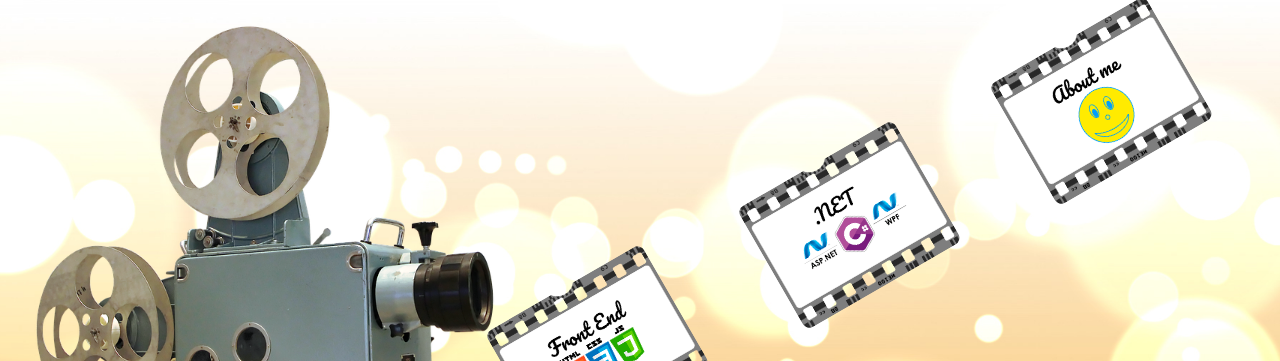
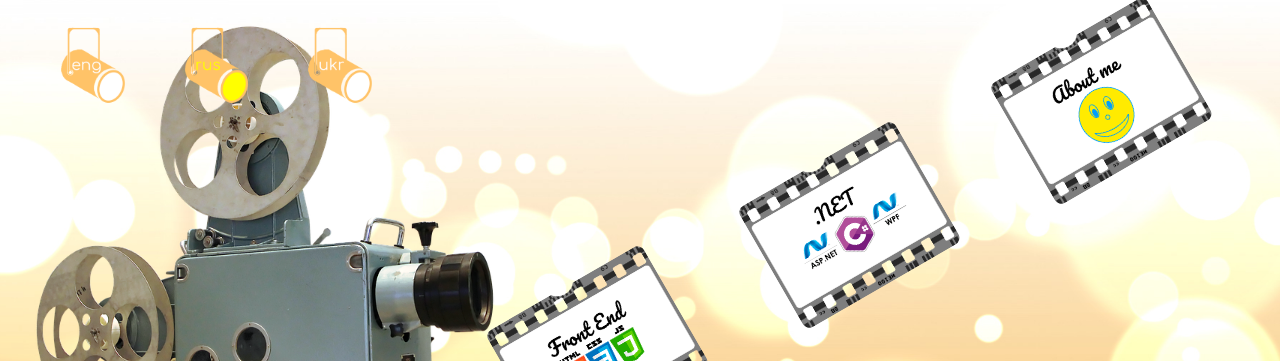
Before and after one commit to YaroslavGrushko/portfolio, a plain HTML site: page index.html in a window 1280 px wide. Shown: the top 361 px of the page. Drawn offline with Linux system fonts and the light colour scheme; the site is published under a folder, as on GitHub Pages, so addresses that start at the root find nothing.

Commit message:
index.html

```diff
--- a/index.html
+++ b/index.html
@@ -8,7 +8,7 @@
   <link href="stylesheets/index2.css" rel="stylesheet">
   <link href="stylesheets/modal.css" rel="stylesheet">
   <link href="stylesheets/big-slide.css" rel="stylesheet" >
-  <link href="/stylesheets/lang.css" rel="stylesheet" >
+  <link href="stylesheets/lang.css" rel="stylesheet" >
   <link href="https://fonts.googleapis.com/css?family=Pacifico" rel="stylesheet">
   <link href="https://fonts.googleapis.com/css?family=Syncopate" rel="stylesheet">
   <script src="js/jquery-3.3.1.min.js"></script>
```
